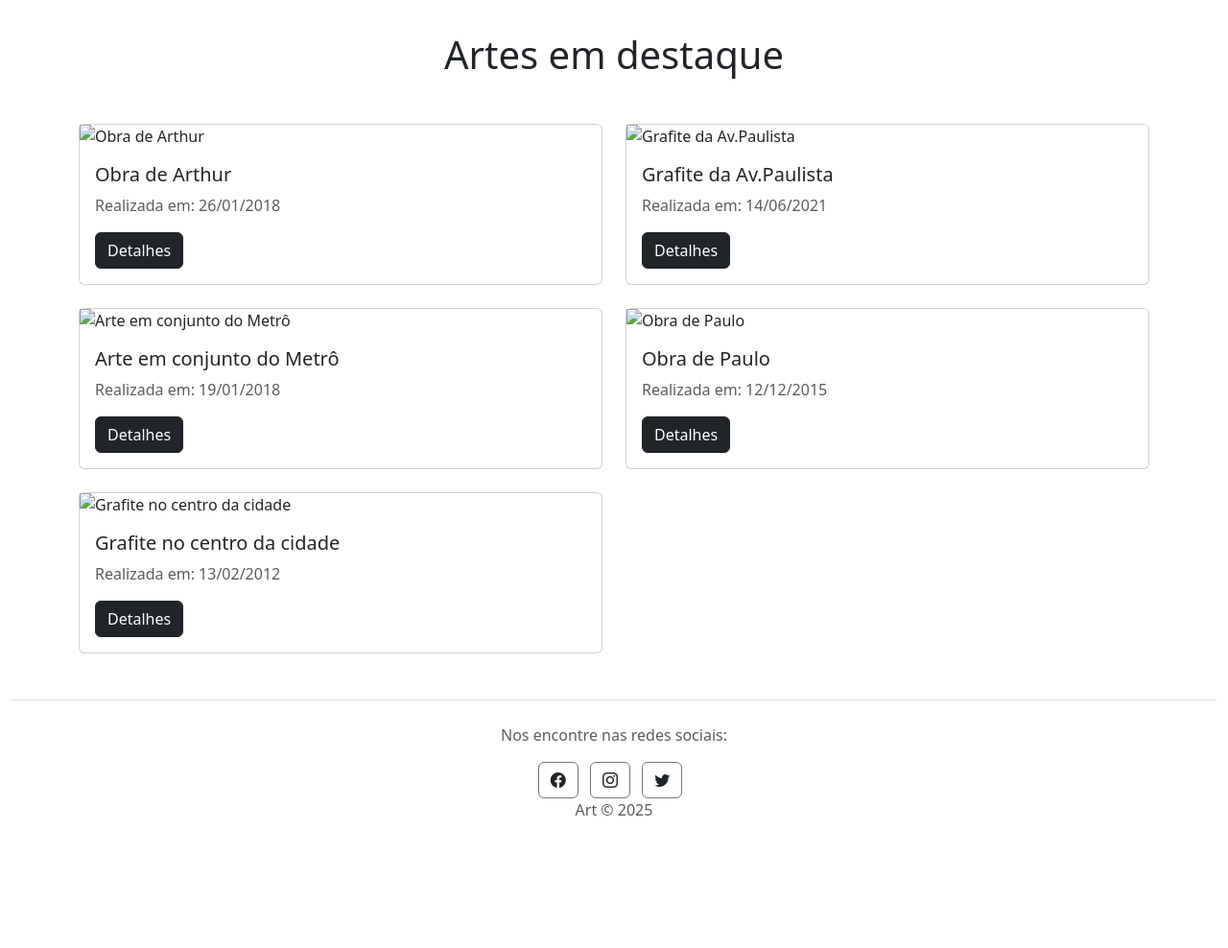
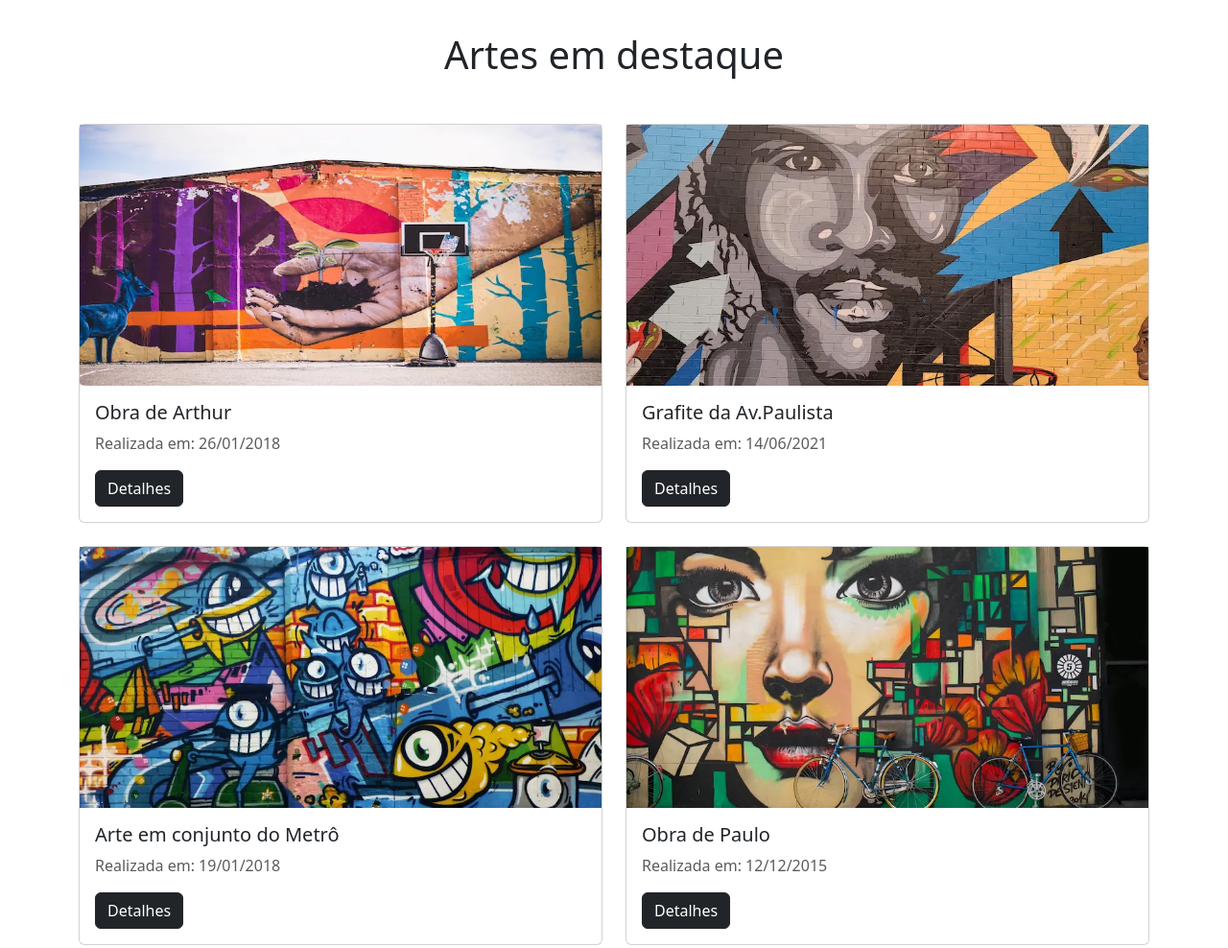
Before and after one commit to GustavoBabberg/Site-com-bootstrap, a plain HTML site: page index.html in a window 1280 px wide. Shown: the part 760-1748 px from the top of the page at 96% size. Before the commit the page ends 1640 px from the top, so only its background shows below. Drawn offline with nearby package versions, Linux system fonts and the light colour scheme.

Commit message:
Update index.html

```diff
--- a/index.html
+++ b/index.html
@@ -55,7 +55,7 @@
             <!-- Obra 1 -->
             <div class="col-md-6">
             <div class="card">
-                <img src="./img/img/g_2.webp" alt="Obra de Arthur">
+                <img src="./g_2.webp" alt="Obra de Arthur">
                 <div class="card-body">
                     <h5 class="card-title">Obra de Arthur</h5>
                     <p class="text-muted">Realizada em: 26/01/2018</p>
@@ -67,7 +67,7 @@
             <!-- Obra 2 -->
             <div class="col-md-6">
             <div class="card">
-                <img src="./img/img/g_3.webp" alt="Grafite da Av.Paulista">
+                <img src="./g_3.webp" alt="Grafite da Av.Paulista">
                 <div class="card-body">
                     <h5 class="card-title">Grafite da Av.Paulista</h5>
                     <p class="text-muted">Realizada em: 14/06/2021</p>
@@ -79,7 +79,7 @@
             <!-- Obra 3 -->
             <div class="col-md-6">
             <div class="card">
-                <img src="./img/img/g_4.webp" alt="Arte em conjunto do Metrô">
+                <img src="./g_4.webp" alt="Arte em conjunto do Metrô">
                 <div class="card-body">
                     <h5 class="card-title">Arte em conjunto do Metrô</h5>
                     <p class="text-muted">Realizada em: 19/01/2018</p>
@@ -91,7 +91,7 @@
             <!-- Obra 4 -->
             <div class="col-md-6">
             <div class="card">
-                <img src="./img/img/g_5.webp" alt="Obra de Paulo">
+                <img src="./g_5.webp" alt="Obra de Paulo">
                 <div class="card-body">
                     <h5 class="card-title">Obra de Paulo</h5>
                     <p class="text-muted">Realizada em: 12/12/2015</p>
@@ -103,7 +103,7 @@
             <!-- Obra 5 -->
             <div class="col-md-6">
             <div class="card">
-                <img src="./img/img/g_6.webp" alt="Grafite no centro da cidade">
+                <img src="./g_6.webp" alt="Grafite no centro da cidade">
                 <div class="card-body">
                     <h5 class="card-title">Grafite no centro da cidade</h5>
                     <p class="text-muted">Realizada em: 13/02/2012</p>
```
